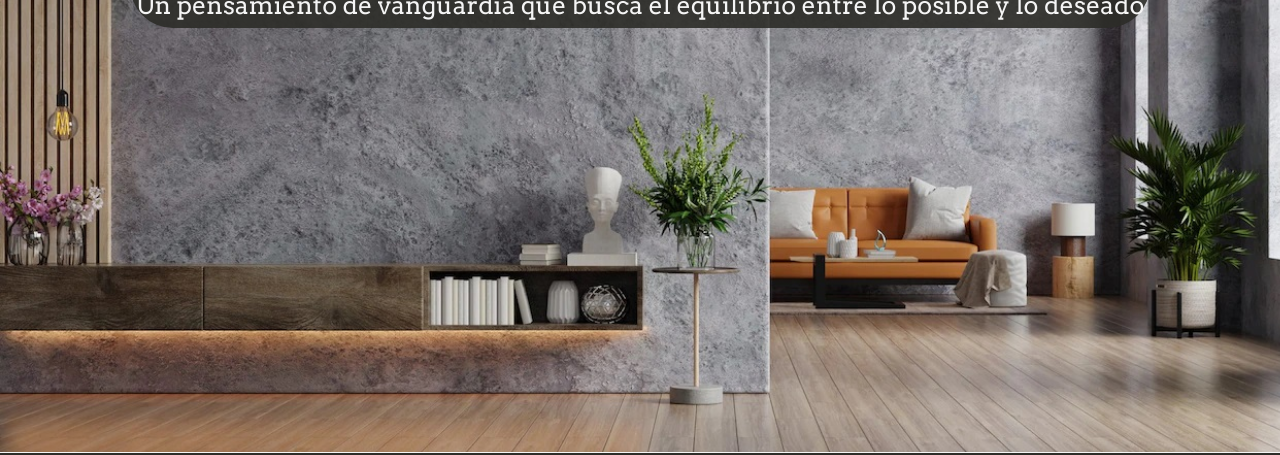
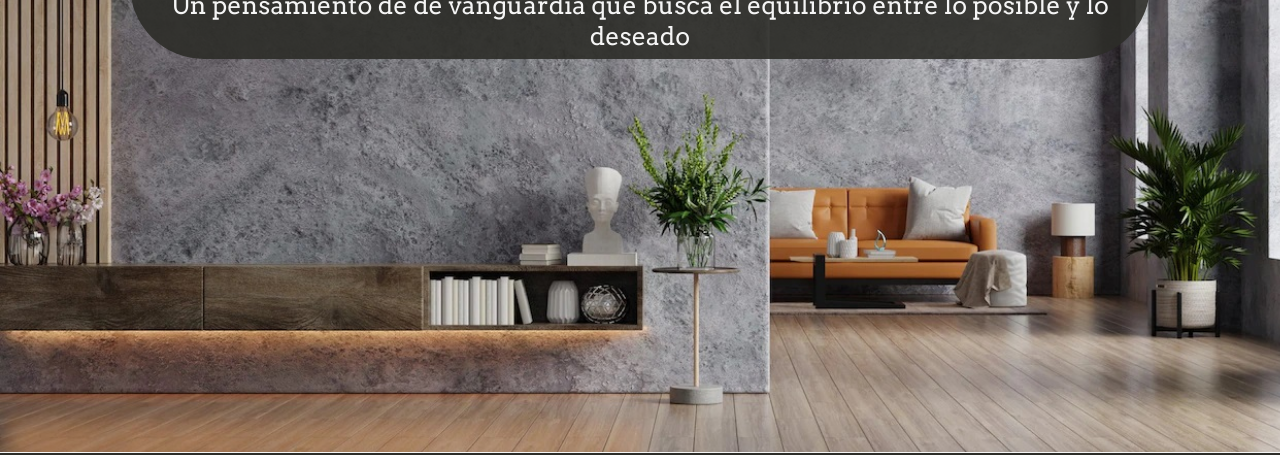
Before and after one commit to TomasPaoletti/EstudioRigano-Paoletti, a plain HTML site: page index.html in a window 1280 px wide. Shown: the part 268-723 px from the top of the page. Drawn offline with nearby package versions, Linux system fonts and the light colour scheme.

Commit message:
prueba modificacion de rama

```diff
--- a/index.html
+++ b/index.html
@@ -43,7 +43,7 @@
         <h1>Estudio Rigano</h1>
       </div>
       <div class="animate__animated animate__zoomIn">
-        <h3>Un pensamiento de vanguardia que busca el equilibrio entre lo posible y lo deseado
+        <h3>Un pensamiento de de vanguardia que busca el equilibrio entre lo posible y lo deseado
         </h3>
       </div>
     </main>
```
